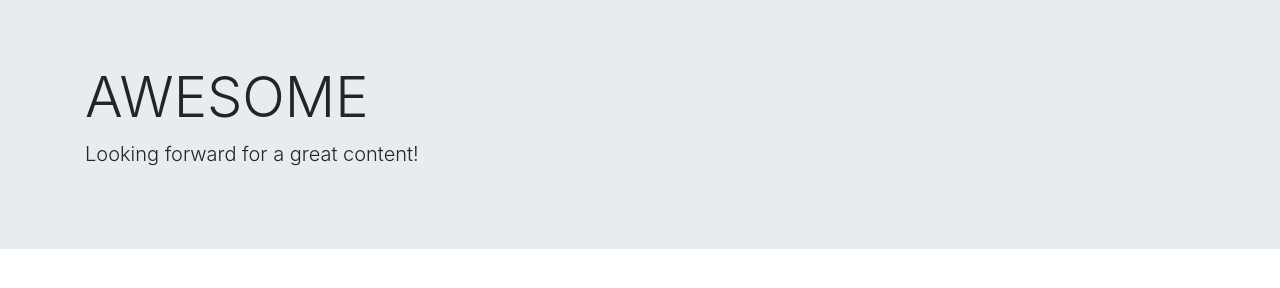
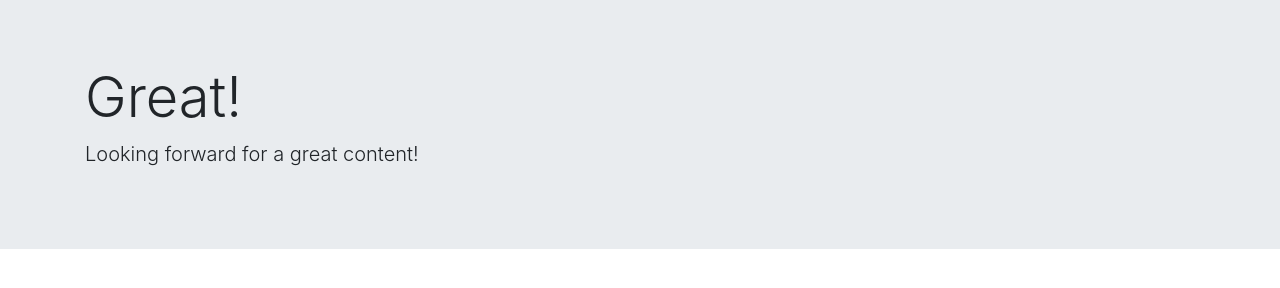
Before and after one commit to IMZILEN/origin, a website: page success.html in a window 1280 px wide. Drawn offline with nearby package versions, Linux system fonts and the light colour scheme.

Commit message:
Change in Success page H1 header

```diff
--- a/success.html
+++ b/success.html
@@ -4,14 +4,18 @@
     <meta charset="UTF-8" />
     <meta name="viewport" content="width=device-width, initial-scale=1.0" />
     <title>Success</title>
-    <link href="//maxcdn.bootstrapcdn.com/bootstrap/4.0.0/css/bootstrap.min.css" rel="stylesheet" id="bootstrap-css" />
+    <link
+      href="//maxcdn.bootstrapcdn.com/bootstrap/4.0.0/css/bootstrap.min.css"
+      rel="stylesheet"
+      id="bootstrap-css"
+    />
     <script src="//maxcdn.bootstrapcdn.com/bootstrap/4.0.0/js/bootstrap.min.js"></script>
     <script src="//cdnjs.cloudflare.com/ajax/libs/jquery/3.2.1/jquery.min.js"></script>
   </head>
   <body>
     <div class="jumbotron jumbotron-fluid">
       <div class="container">
-        <h1 class="display-4">AWESOME</h1>
+        <h1 class="display-4">Great!</h1>
         <p class="lead">Looking forward for a great content!</p>
       </div>
     </div>
```
